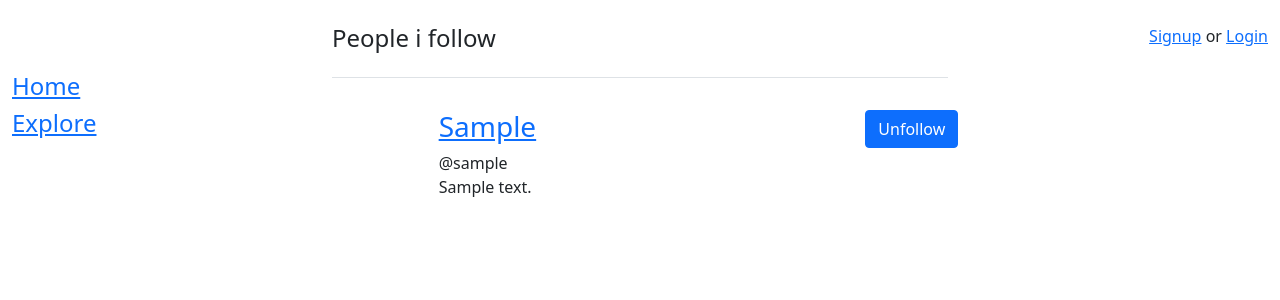
After one commit to codeartisanacademy/tweetcode, a Django app: page /1/following/ in a window 1280 px wide. The commit adds this page. Shown: the top 300 px of the page. Run offline with Django 3.2, Linux system fonts and the light colour scheme; tables that the repository leaves empty hold one stand-in row (values such as "Sample post").

Commit message:
unfollow

```diff
--- /dev/null
+++ b/templates/following_list.html
@@ -0,0 +1,39 @@
+{% extends 'base.html' %}
+
+
+{% block title %}
+    Following
+{% endblock title %}
+
+{% block page-title %}
+    <h4>People i follow</h4>
+{% endblock page-title %}
+
+{% block main-content %}
+<div class="my-4 border-top py-2">
+
+    {% for user in object_list  %}
+        <div class="row my-4">
+            <div class="col-sm-2">
+
+            </div>
+            <div class="col-sm-8">
+                <h3><a href="{% url 'profile' user.following_user.id  %}">{{user.following_user.first_name|title}}</a></h3>
+                <span>@{{user.following_user}}</span>
+                <p>{{user.following_user.profile.bio|default:"Hello there"}}</p>
+            </div>
+            <div class="col-sm-2 text-end">
+                <form action="{% url 'unfollow' request.user.id %}" method="post">
+                    {% csrf_token %}
+                    <input type="hidden" name="id" value="{{user.id}}">
+                    <button class="btn btn-primary">Unfollow</button>
+                </form>
+
+            </div>
+        </div>
+    {% endfor %}
+
+
+</div>
+
+{% endblock %}
--- a/tweetcode/urls.py
+++ b/tweetcode/urls.py
@@ -24,4 +24,6 @@ urlpatterns = [
     path('signup/', SignUpView.as_view(), name='signup'),
     path('profile/<int:pk>/detail/', ProfileView.as_view(), name='profile'),
     path('relationship/process', RelationshipProcess.as_view(), name='relationship_process'),
+    path('<int:pk>/following/', FollowingListView.as_view(), name='following'),
+    path('<int:pk>/unfollow', UnfollowProcess.as_view(), name="unfollow" ),
 ]
--- a/web/views.py
+++ b/web/views.py
@@ -1,6 +1,6 @@
 from django.shortcuts import render, HttpResponseRedirect, reverse
 from django.urls import reverse_lazy
-from django.views.generic import TemplateView, DetailView, CreateView, View
+from django.views.generic import TemplateView, DetailView, CreateView, View, ListView
 from django.contrib.auth.mixins import LoginRequiredMixin
 from django.contrib import messages
 
@@ -53,6 +53,14 @@ class ProfileView(LoginRequiredMixin, DetailView):
         context["form"] = RelationshipForm(initial={'user':self.request.user, 'following_user':self.object})
         return context
 
+class FollowingListView(ListView):
+    model = Relationship
+    template_name = 'following_list.html'
+
+    def get_queryset(self, **kwargs):
+        queryset = Relationship.objects.filter(user=self.kwargs['pk'])
+        return queryset
+
 
 class RelationshipProcess(LoginRequiredMixin, View):
 
@@ -67,6 +75,16 @@ class RelationshipProcess(LoginRequiredMixin, View):
             return HttpResponseRedirect(reverse('profile', kwargs={'pk':relationship.following_user.id}))
 
 # create the unfollow process
+class UnfollowProcess(LoginRequiredMixin, View):
+
+    def post(self, request):
+        id = request.POST.get('id')
+        relationship = Relationship.objects.get(id=id)
+        relationship.delete()
+        relationship.save()
+        print(id)
+
+        return HttpResponseRedirect(reverse('profile', kwargs={'pk':self.kwargs['pk']}))
 
 class RelationshipCreateView(LoginRequiredMixin, CreateView):
     model = Relationship
```
Also changed, not shown: templates/auth/user_detail.html (+8 -0 lines).
